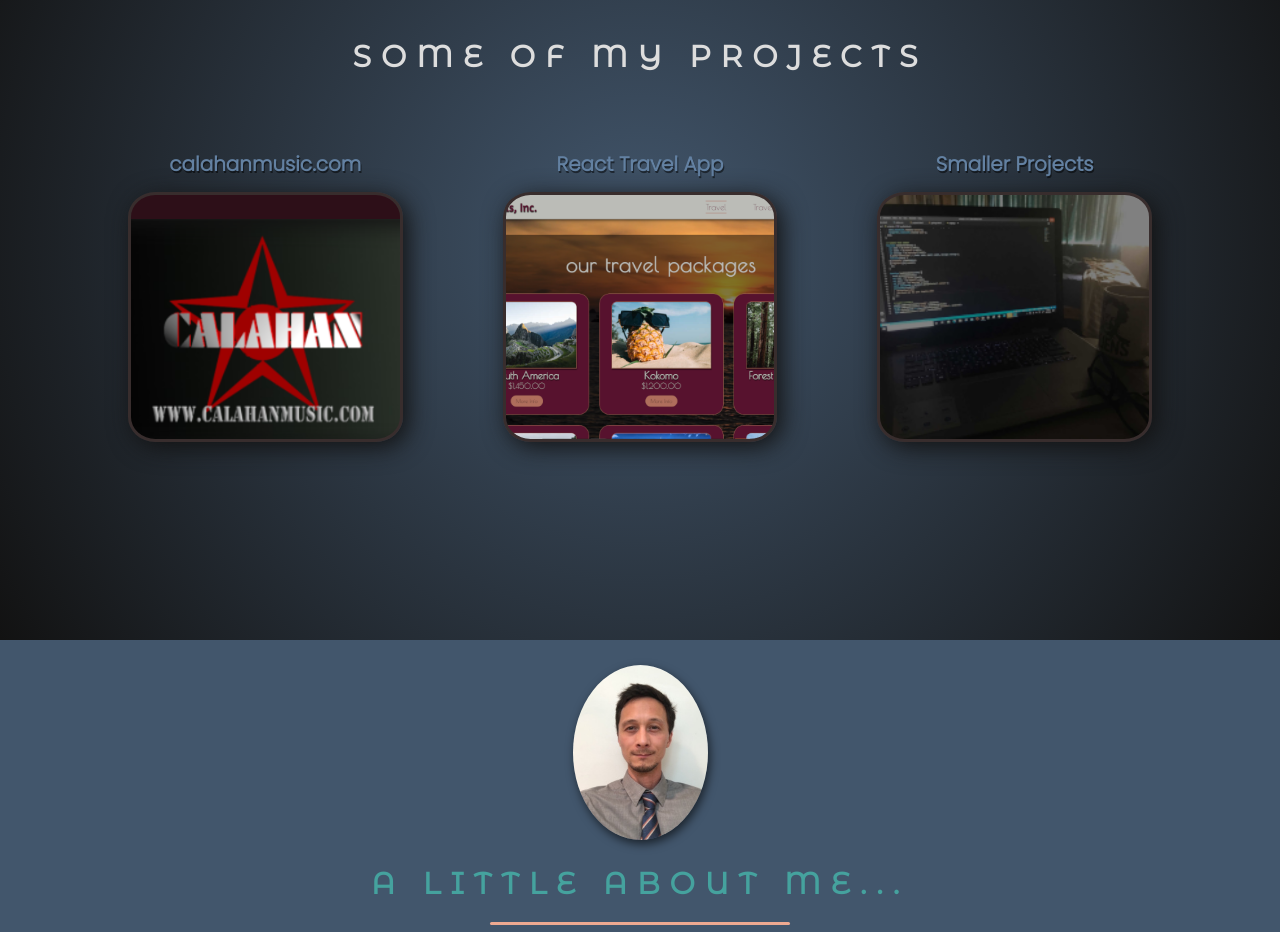
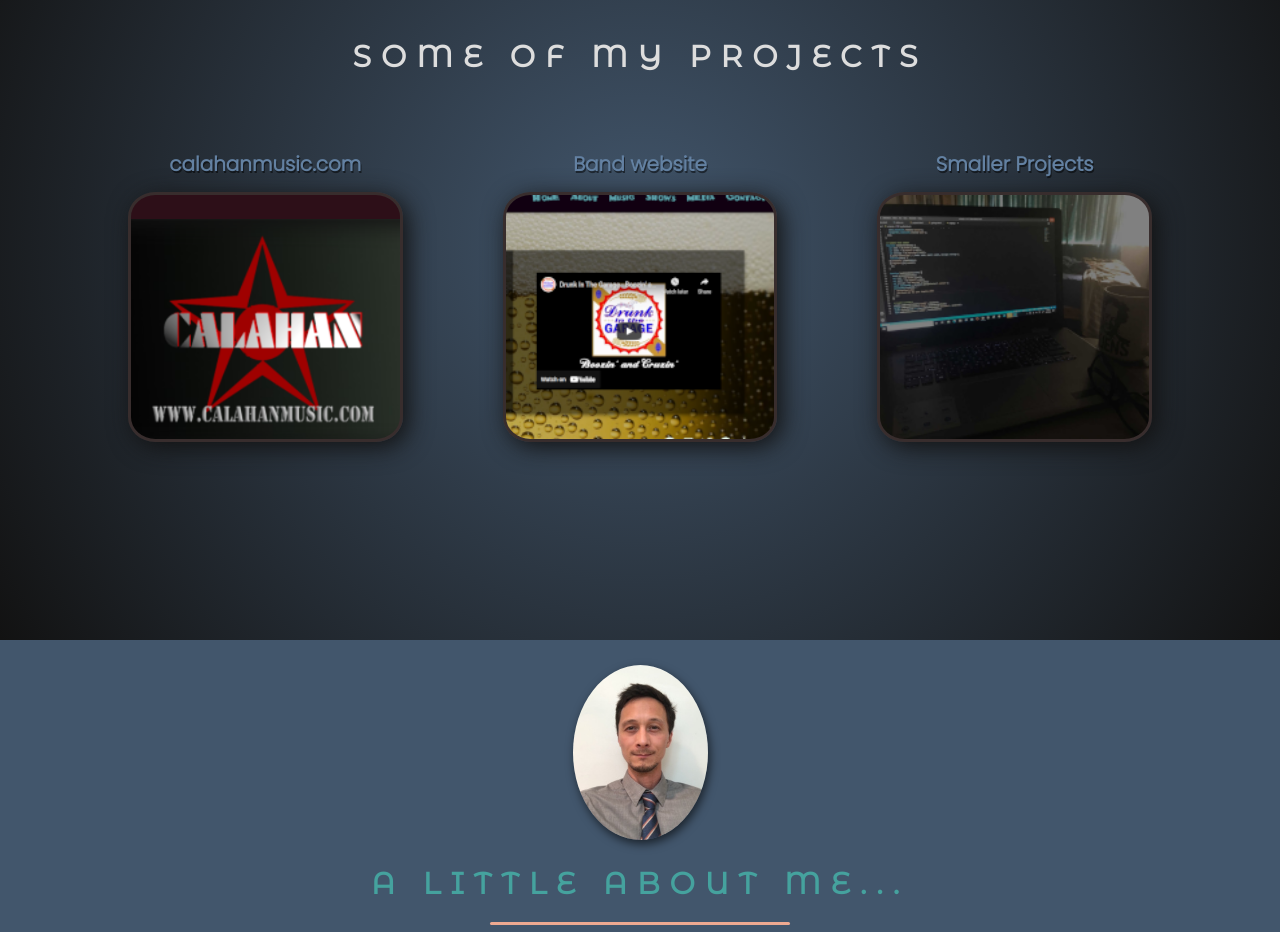
Before and after one commit to menomenonkwan/portfolio, a React (Create React App) app: page / in a window 1280 px wide. Shown: the part 960-1892 px from the top of the page. Built offline with nearby package versions, Linux system fonts and the light colour scheme.

Commit message:
add drunkinthegarage to projects and remove memory game

```diff
--- a/src/components/assets/Content.js
+++ b/src/components/assets/Content.js
@@ -1,14 +1,14 @@
 import React from 'react';
 import BGSiteOne from './images/calahan.png';
-import BGSiteTwo from './images/travel.png';
 import BGSiteThree from './images/projects.png';
+import BGSiteTwo from './images/ditg.png';
 import WeatherImg from './images/weather.png';
 import RestaurantImg from './images/restaurant.png';
 import YogaImg from './images/yoga.png';
 import NewsImg from './images/news.png';
 import RecipeImg from './images/recipe.png';
 import StoreImg from './images/store.png';
-import MemoryImg from './images/memory.png';
+import TravelImg from './images/travel.png';
 import CSSImg from './images/cow.png';
 import ClocksImg from './images/clocks.png';
 import BlogImg from './images/reviews.png';
@@ -24,10 +24,10 @@ const projectLinks = [
 },
 {
   id: 2,
-  name: 'React Travel App',
-  url: 'https://menomenonkwan.github.io/travel-co/',
+  name: 'Band website',
+  url: 'https://drunkinthegarage.netlify.app/',
   image: BGSiteTwo,
-  description: 'A sample website, built with React',
+  description: 'Website for previous client, DrunkInTheGarage, built with GatsbyJS',
 },
 {
   id: 3,
@@ -78,10 +78,10 @@ const portfolioProjects = [
   },
   {
     id: 4,
-    name: 'Yoga App',
-    description: 'Built with React Hooks and Firebase. This is a timer for your yoga sessions. Breath',
-    src: YogaImg,
-    link: 'https://brannonlee-yoga-app.netlify.app/'
+    name: 'Travel App',
+    description: 'A sample travel website, built with React',
+    src: TravelImg,
+    link: 'https://menomenonkwan.github.io/travel-co/',
   },
   {
     id: 5,
@@ -106,10 +106,10 @@ const portfolioProjects = [
   },
   {
     id: 8,
-    name: 'Memory - Game',
-    description: 'Built with React. It\'s amazing how many things look a like',
-    src: MemoryImg,
-    link: 'https://menomenonkwan.github.io/memory-game/'
+    name: 'Yoga App',
+    description: 'Built with React Hooks and Firebase. This is a timer for your yoga sessions. Breath',
+    src: YogaImg,
+    link: 'https://brannonlee-yoga-app.netlify.app/'
   },
   {
     id: 9,
```
Also changed, not shown: src/components/assets/images/ditg.png (added).
